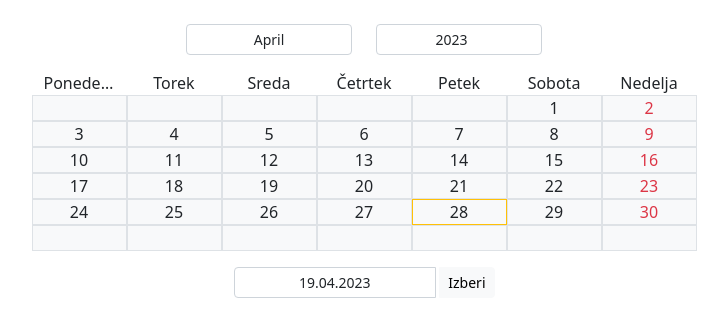
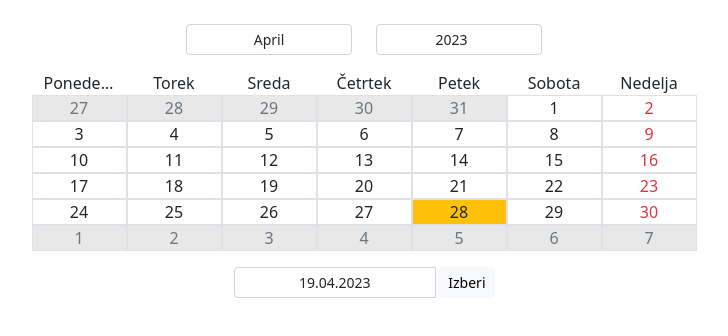
Before and after one commit to aldingithub/calendar, an Angular app: page / in a window 1280 px wide. Shown: the top 336 px of the page, without its empty margins (276-1004 px from the left). Built offline with nearby package versions, Linux system fonts and the light colour scheme.

Commit message:
✨ previsious and next month

```diff
--- a/src/app/components/calendar/calendar.component.html
+++ b/src/app/components/calendar/calendar.component.html
@@ -45,15 +45,14 @@
 <!-- display days of month -->
 <div class="row justify-content-center"
     *ngFor="let week of daysOfMonthInYear">
-    <div class="col-1 border border-1 bg-light"
+    <div class="col-1 border border-1"
         *ngFor="let day of week"
         [ngClass]="{
         'text-danger':day?.isSunday,
-        'border-warning':day?.isHoliday
+        'bg-warning':day?.isHoliday,
+        'bg-dark bg-opacity-10 text-muted':!day?.isCurrentlyViewedMonth
         }">
-        <span>
-            {{day?.value ?? '&nbsp;'}}
-        </span>
+        <span>{{day?.value}}</span>
     </div>
 </div>
 
--- a/src/app/components/calendar/calendar.component.ts
+++ b/src/app/components/calendar/calendar.component.ts
@@ -76,23 +76,25 @@ export class CalendarComponent implements OnInit {
       .getHolidaysForMonthAndYear(+this.monthCtrl.value + 1, +this.yearCtrl.value);
 
     this.daysOfMonthInYear = [];
-    let dayOfMonth = 1;
+    let dayOfCurrentMonth = 1;
+    let dayOfNextMonth = 1;
+    let dayOfPrevisiousMonth = this.getLastDayOfMonth(+this.monthCtrl.value - 1);
 
     for (let i = 0; i < 6; i++) {
       const week: Day[] = [];
 
       for (let dayOfWeek = 0; dayOfWeek < 7; dayOfWeek++) {
         if (i === 0 && dayOfWeek < firstDayOfMonth) {
-          week.push(null);
-        } else if (dayOfMonth > lastDayOfMonth) {
-          week.push(null);
+          week[firstDayOfMonth - dayOfWeek - 1] = new Day(dayOfPrevisiousMonth--);
+        } else if (dayOfCurrentMonth > lastDayOfMonth) {
+          week.push(new Day(dayOfNextMonth++));
         } else {
           week.push(
             new Day(
-              dayOfMonth,
-              this.isSunday(dayOfMonth), // checks if date is on sunday
-              holidaysForMonthAndYear.includes(dayOfMonth))); // checks if date is holiday
-          dayOfMonth++;
+              dayOfCurrentMonth,
+              this.isSunday(dayOfCurrentMonth), // checks if date is on sunday
+              holidaysForMonthAndYear.includes(dayOfCurrentMonth++), // checks if date is holiday
+              true)); // checks if day is from currently viewed month
         }
       }
 
--- a/src/app/models/day.ts
+++ b/src/app/models/day.ts
@@ -1,11 +1,13 @@
 export class Day {
     value: number;
-    isSunday: boolean;
-    isHoliday: boolean;
+    isSunday = false;
+    isHoliday = false;
+    isCurrentlyViewedMonth = false;
 
-    constructor(day: number, isSunday: boolean, isHoliday: boolean) {
+    constructor(day: number, isSunday?: boolean, isHoliday?: boolean, isCurrentMonth?: boolean) {
         this.value = day;
         this.isSunday = isSunday;
         this.isHoliday = isHoliday;
+        this.isCurrentlyViewedMonth = isCurrentMonth;
     }
 }
```
